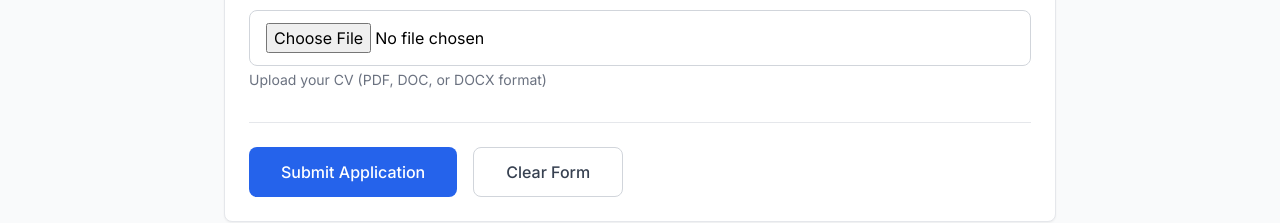
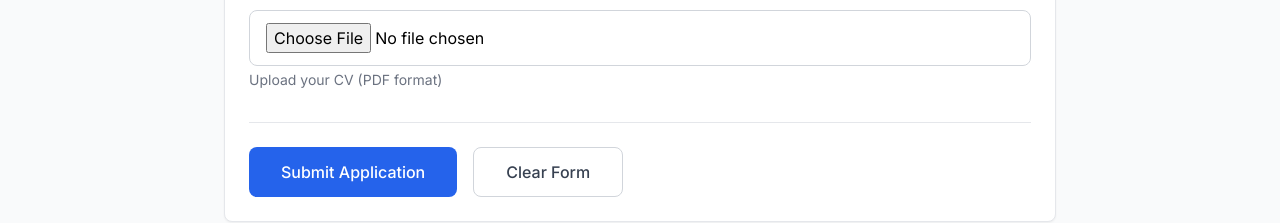
Before and after one commit to Mitkosa333/job-posting, a Next.js app: page / in a window 1280 px wide. Shown: the part 505-728 px from the top of the page. Built offline with nearby package versions, Linux system fonts and the light colour scheme.

Commit message:
remove some of the cv formats

```diff
--- a/app/page.tsx
+++ b/app/page.tsx
@@ -117,7 +117,7 @@ export default function Home({ searchParams }: HomePageProps) {
                 required
               />
               <p className="text-sm text-gray-500 mt-1">
-                  Upload your CV (PDF, DOC, or DOCX format)
+                Upload your CV (PDF format)
               </p>
             </div>
           </div>
```
Lines whose indentation alone changed are shown as unchanged.
